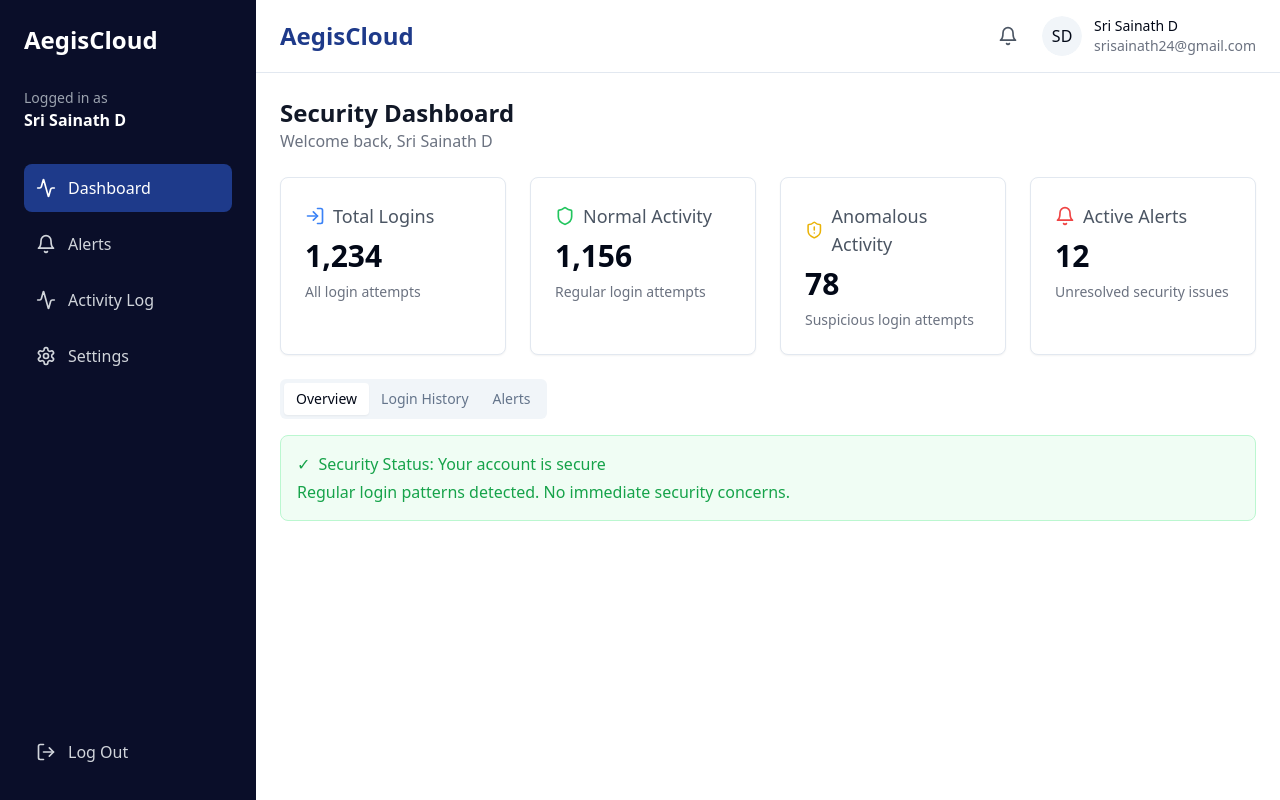
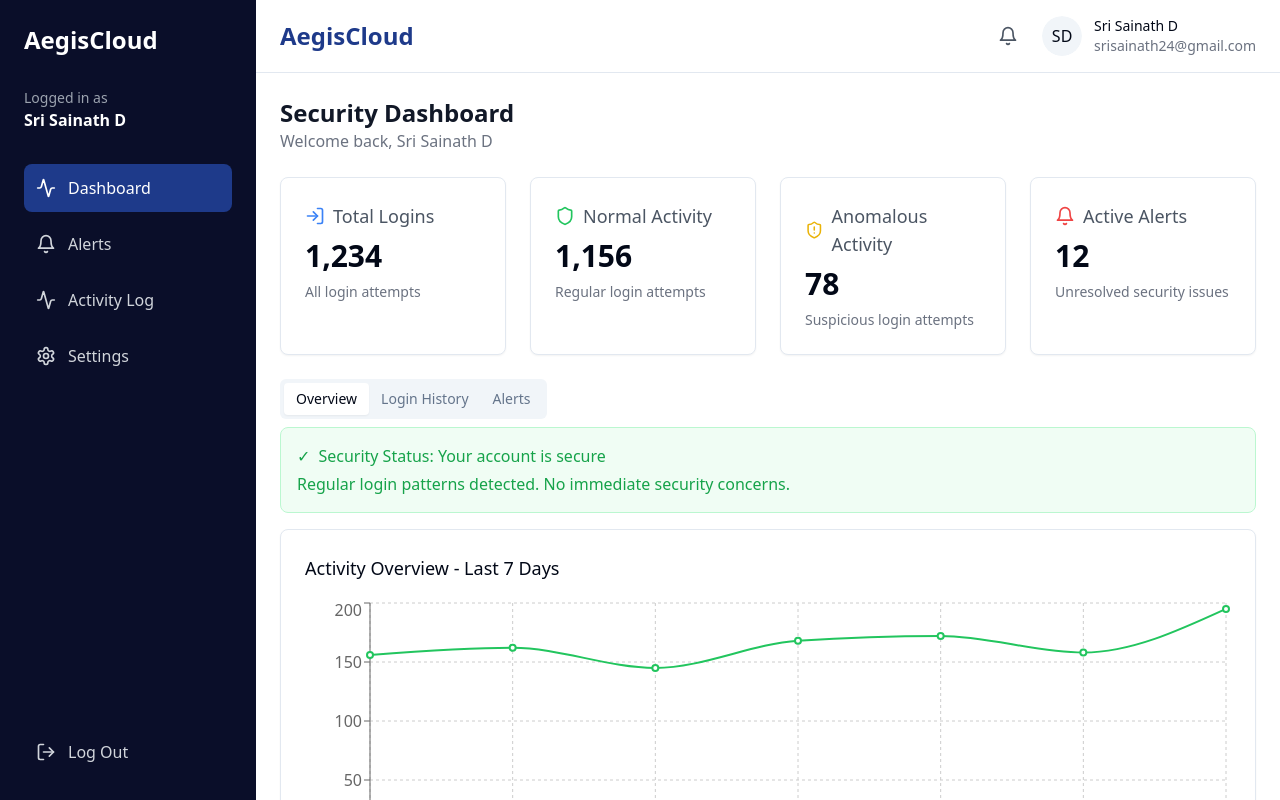
Before and after one commit to Sainath1583/screenshot-clone-frontend-demo, a React (Vite) app: page / in a window 1280 px wide. Built offline with nearby package versions, Linux system fonts and the light colour scheme.

Commit message:
Add activity graph to dashboard
Implement a graph to visualize normal and anomalous activities within the overview section of the dashboard.

```diff
--- a/src/pages/Dashboard.tsx
+++ b/src/pages/Dashboard.tsx
@@ -1,9 +1,9 @@
-
 import { Card } from "@/components/ui/card";
 import { Tabs, TabsContent, TabsList, TabsTrigger } from "@/components/ui/tabs";
 import { Table, TableBody, TableCell, TableHead, TableHeader, TableRow } from "@/components/ui/table";
 import { Badge } from "@/components/ui/badge";
 import { Shield, ShieldAlert, LogIn, Bell } from "lucide-react";
+import { LineChart, Line, XAxis, YAxis, CartesianGrid, Tooltip, Legend, ResponsiveContainer } from 'recharts';
 
 const Dashboard = () => {
   const stats = [
@@ -92,6 +92,16 @@ const Dashboard = () => {
     }
   ];
 
+  const activityData = [
+    { date: '2025-04-21', normal: 156, anomaly: 8 },
+    { date: '2025-04-22', normal: 162, anomaly: 12 },
+    { date: '2025-04-23', normal: 145, anomaly: 15 },
+    { date: '2025-04-24', normal: 168, anomaly: 10 },
+    { date: '2025-04-25', normal: 172, anomaly: 14 },
+    { date: '2025-04-26', normal: 158, anomaly: 11 },
+    { date: '2025-04-27', normal: 195, anomaly: 8 },
+  ];
+
   return (
     <div className="space-y-6">
       <div>
@@ -122,7 +132,8 @@ const Dashboard = () => {
         </TabsList>
 
         <TabsContent value="overview">
-          <div className="rounded-lg border bg-green-50 border-green-200 p-4 mt-4">
+          <div className="space-y-4">
+            <div className="rounded-lg border bg-green-50 border-green-200 p-4">
               <div className="flex items-center text-green-600 font-medium">
                 <span className="mr-2">✓</span>
                 Security Status: Your account is secure
@@ -130,6 +141,36 @@ const Dashboard = () => {
               <p className="text-green-600 mt-1">
                 Regular login patterns detected. No immediate security concerns.
               </p>
+            </div>
+
+            <Card className="p-6">
+              <h3 className="text-lg font-medium mb-4">Activity Overview - Last 7 Days</h3>
+              <div className="h-[300px] w-full">
+                <ResponsiveContainer width="100%" height="100%">
+                  <LineChart data={activityData}>
+                    <CartesianGrid strokeDasharray="3 3" />
+                    <XAxis dataKey="date" />
+                    <YAxis />
+                    <Tooltip />
+                    <Legend />
+                    <Line
+                      type="monotone"
+                      dataKey="normal"
+                      stroke="#22c55e"
+                      name="Normal Activity"
+                      strokeWidth={2}
+                    />
+                    <Line
+                      type="monotone"
+                      dataKey="anomaly"
+                      stroke="#dc2626"
+                      name="Anomaly Activity"
+                      strokeWidth={2}
+                    />
+                  </LineChart>
+                </ResponsiveContainer>
+              </div>
+            </Card>
           </div>
         </TabsContent>
 
```
Lines whose indentation alone changed are shown as unchanged.
